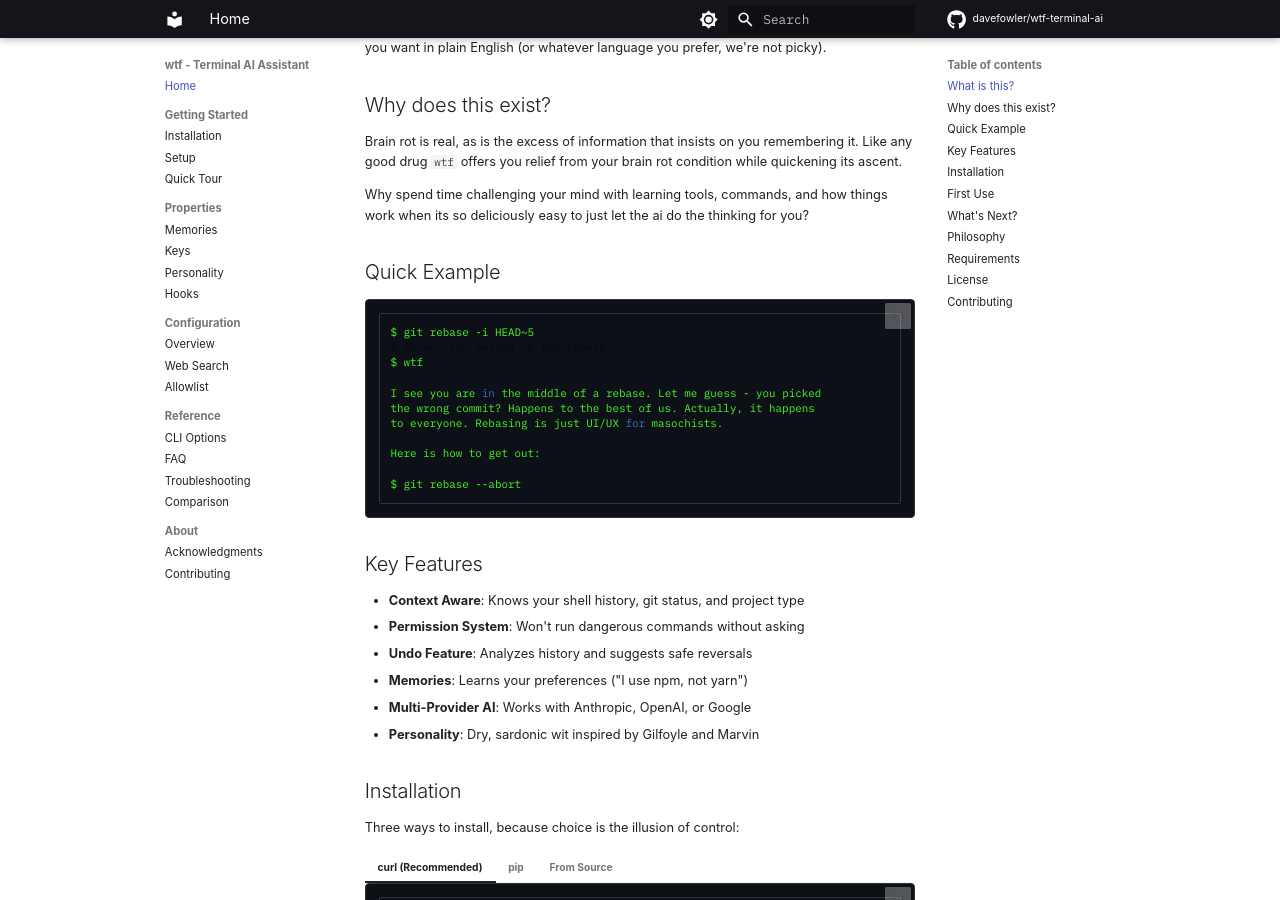
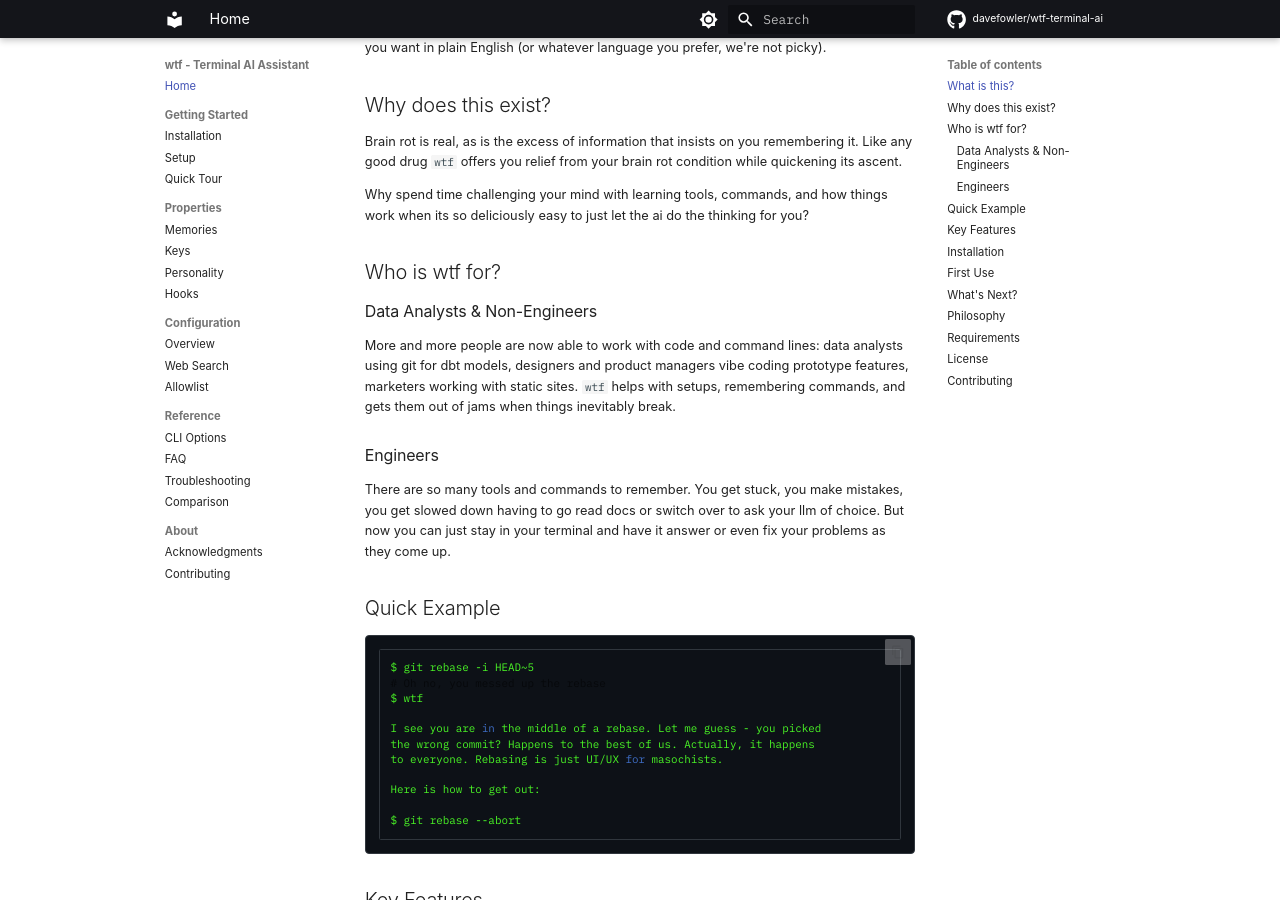
Before and after one commit to davefowler/wtf-terminal-ai, an MkDocs documentation site: the page built from docs/index.md, in a window 1280 px wide and 900 px high, scrolled down 347 px. Built offline with MkDocs 1.6.1 and Material for MkDocs 9.7.7, drawn with Linux system fonts in a browser that asks for light colours; comment, search, counter and statistics services are not loaded.

Commit message:
you know, add some personas here

```diff
--- a/docs/index.md
+++ b/docs/index.md
@@ -15,6 +15,16 @@ No flags to remember. No manual pages written in ancient Sumerian. Just describe
 Brain rot is real, as is the excess of information that insists on you remembering it.  Like any good drug `wtf` offers you relief from your brain rot condition while quickening its ascent.
 
 Why spend time challenging your mind with learning tools, commands, and how things work when its so deliciously easy to just let the ai do the thinking for you?
+
+## Who is wtf for?
+
+### Data Analysts & Non-Engineers
+
+More and more people are now able to work with code and command lines: data analysts using git for dbt models, designers and product managers vibe coding prototype features, marketers working with static sites. `wtf` helps with setups, remembering commands, and gets them out of jams when things inevitably break.
+
+### Engineers
+
+There are so many tools and commands to remember. You get stuck, you make mistakes, you get slowed down having to go read docs or switch over to ask your llm of choice. But now you can just stay in your terminal and have it answer or even fix your problems as they come up.
 
 ## Quick Example
 
```
Also changed, not shown: README.md (+10 -0 lines), 1 other file.
